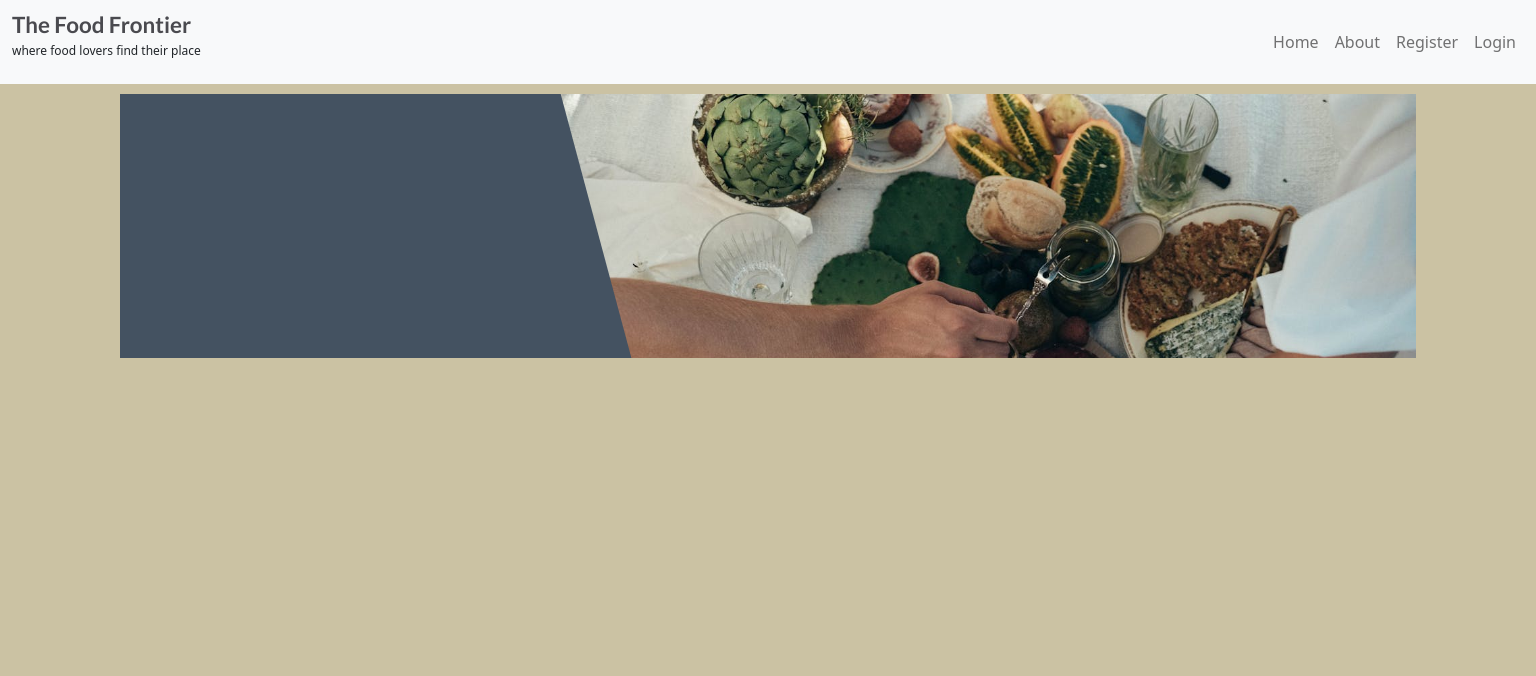
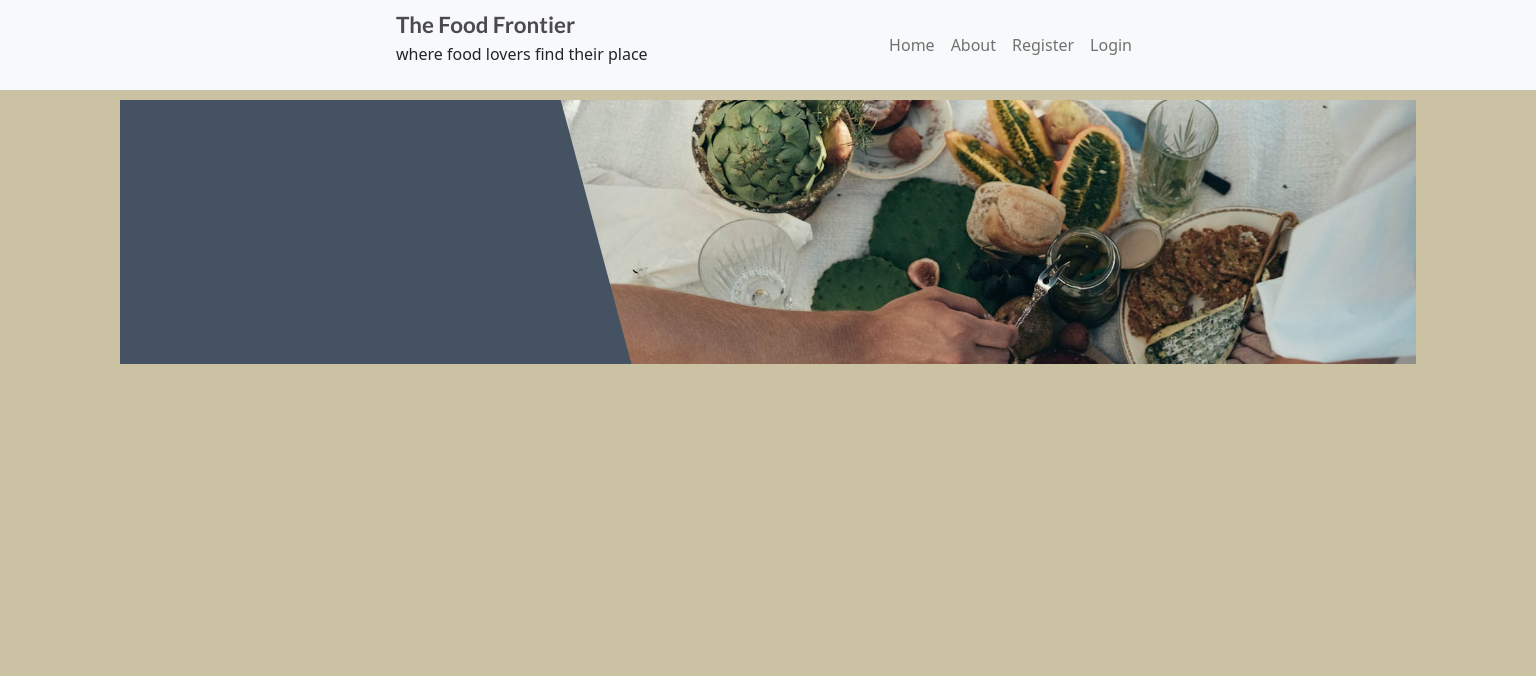
Before and after one commit to Alexiou981/the-food-frontier, a Django app: template about/templates/about/about.html in a window 1536 px wide. Shown: the top 676 px of the page. Run offline with Django 3.2, Linux system fonts and the light colour scheme; the template is opened without the code that fills it, so the values that code supplies are empty; some libraries are stand-ins or nearby versions.

Commit message:
style: add media querries for different screen sizes, navbar

```diff
--- a/static/css/style.css
+++ b/static/css/style.css
@@ -163,6 +163,7 @@ body {
     display: flex;
 }
 
+/* style rule for add your own recipe question */
 .create-recipe-question {
     display: flex;
     flex-direction: column;
@@ -185,16 +186,59 @@ nav.users_recipes{
     justify-content: flex-end;
 }
 
+/* style rule for quote under page title */
 .name-quote > p {
     font-size: 75%;
 }
 
+/* style rule for logged in user display */
 .logged-in-user {
     font-size: 70%;
     text-decoration: underline;
 }
 
+/* style rule for social media links */
 .sm-links > a {
     font-size: x-large;
     color: black;
 }
+
+
+/* media query for 768px screens and larger */
+@media screen and (min-width:768px){
+    /* style rules for navbar */
+    .name-quote > p {
+        font-size: 80%;
+    }
+
+    .logged-in-user {
+        font-size: 90%;
+        text-decoration: underline;
+    }
+}
+
+/* media query for 1024px screens and larger */
+@media screen and (min-width:1024px){
+    /* style rules for navbar */
+    .navbar > .container-fluid{
+        align-items: normal;
+    }
+}
+
+/* media query for 1440px screens and larger */
+@media screen and (min-width:1440px){
+    /* style rules for navbar */
+    .navbar > .container-fluid{
+        margin-left: 25%;
+        margin-right: 25%;
+    }
+
+    .name-quote > p {
+        font-size: 100%;
+    }
+
+    .logged-in-user {
+        font-size: 110%;
+        text-decoration: underline;
+    }
+}
```
